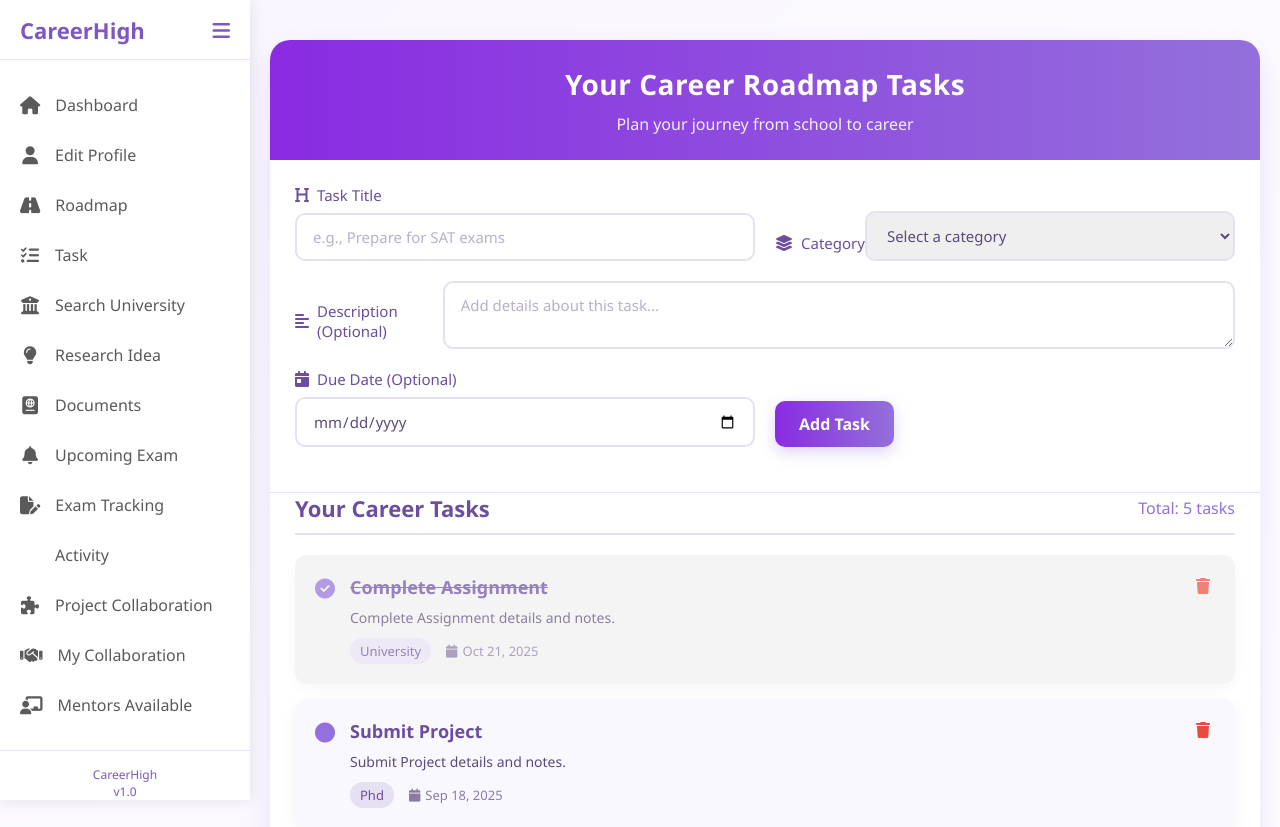
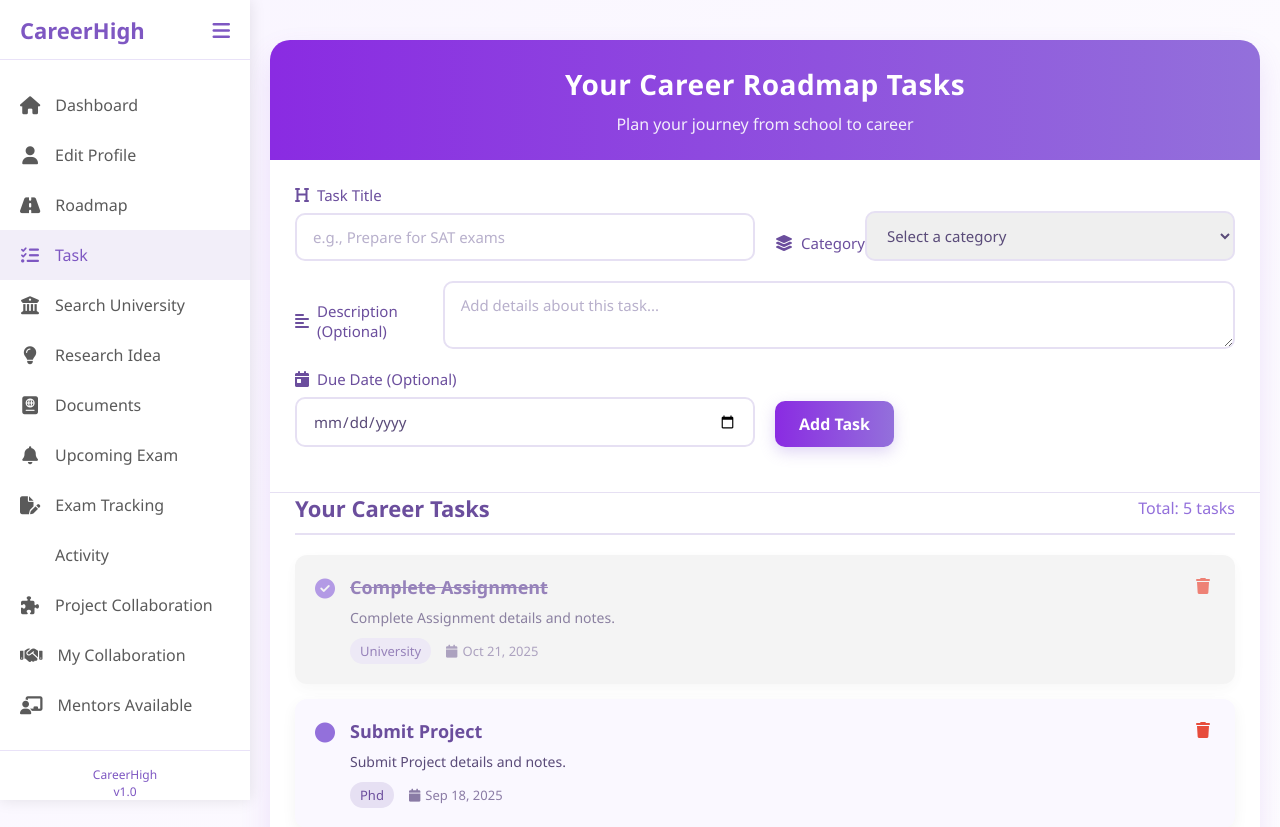
Before and after one commit to ConquerCommand/database_experiment, a PHP site: page /task.php in a window 1280 px wide. Shown: the top 827 px of the page. Run offline with PHP 8.4, Linux system fonts and the light colour scheme; a user stored in the database is signed in; data comes from the database, SQL or seed files in the repository.

Commit message:
Update task.php

```diff
--- a/370store/task.php
+++ b/370store/task.php
@@ -134,7 +134,7 @@ if ($result && mysqli_num_rows($result) > 0) {
             <i class="fa-solid fa-road"></i>
             <span>Roadmap</span>
         </a>
-        <a href="task.php" class="menu-item">
+        <a href="task.php" class="menu-item active">
             <i class="fas fa-tasks"></i>
             <span>Task</span>
         </a>
```
